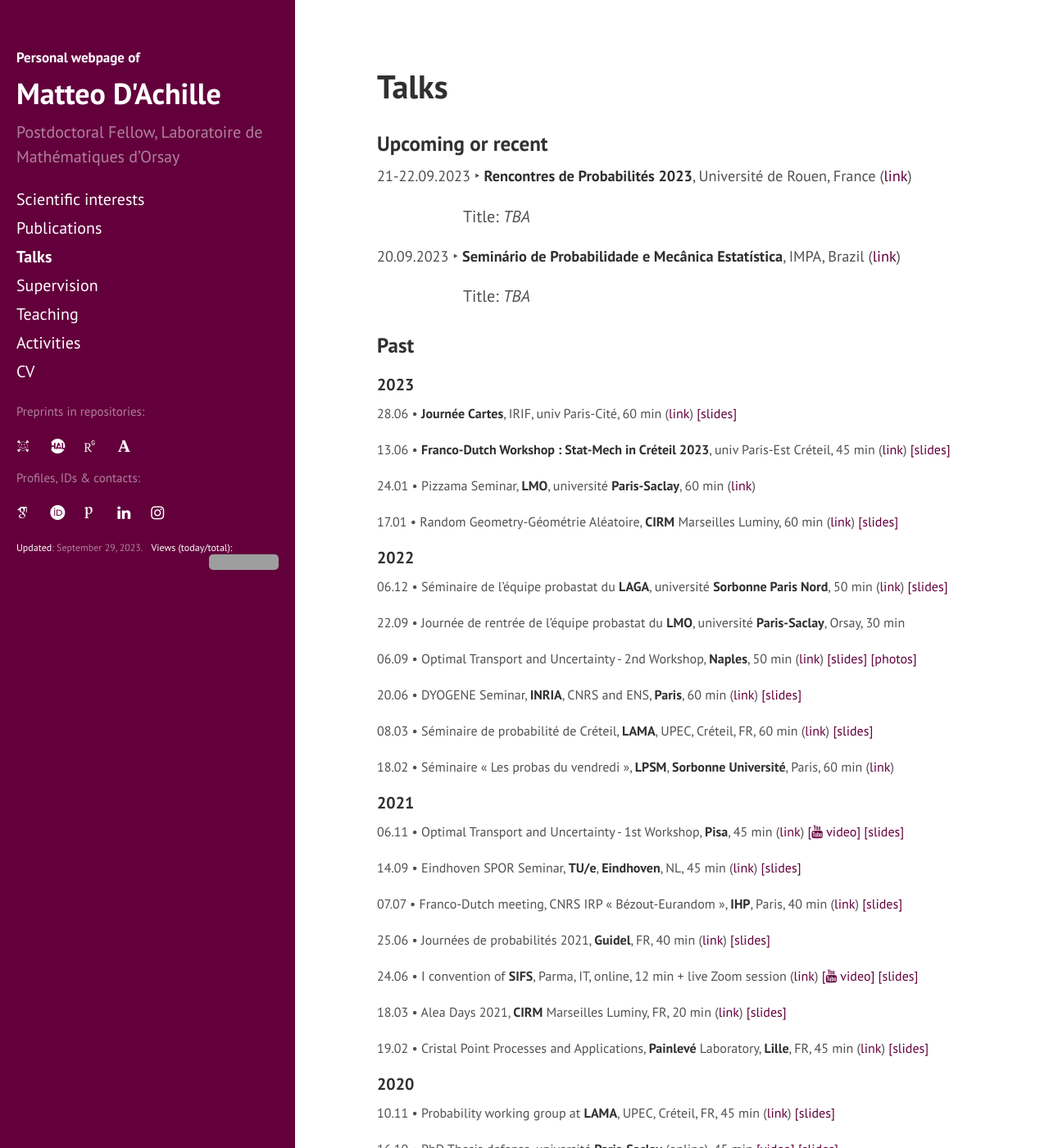
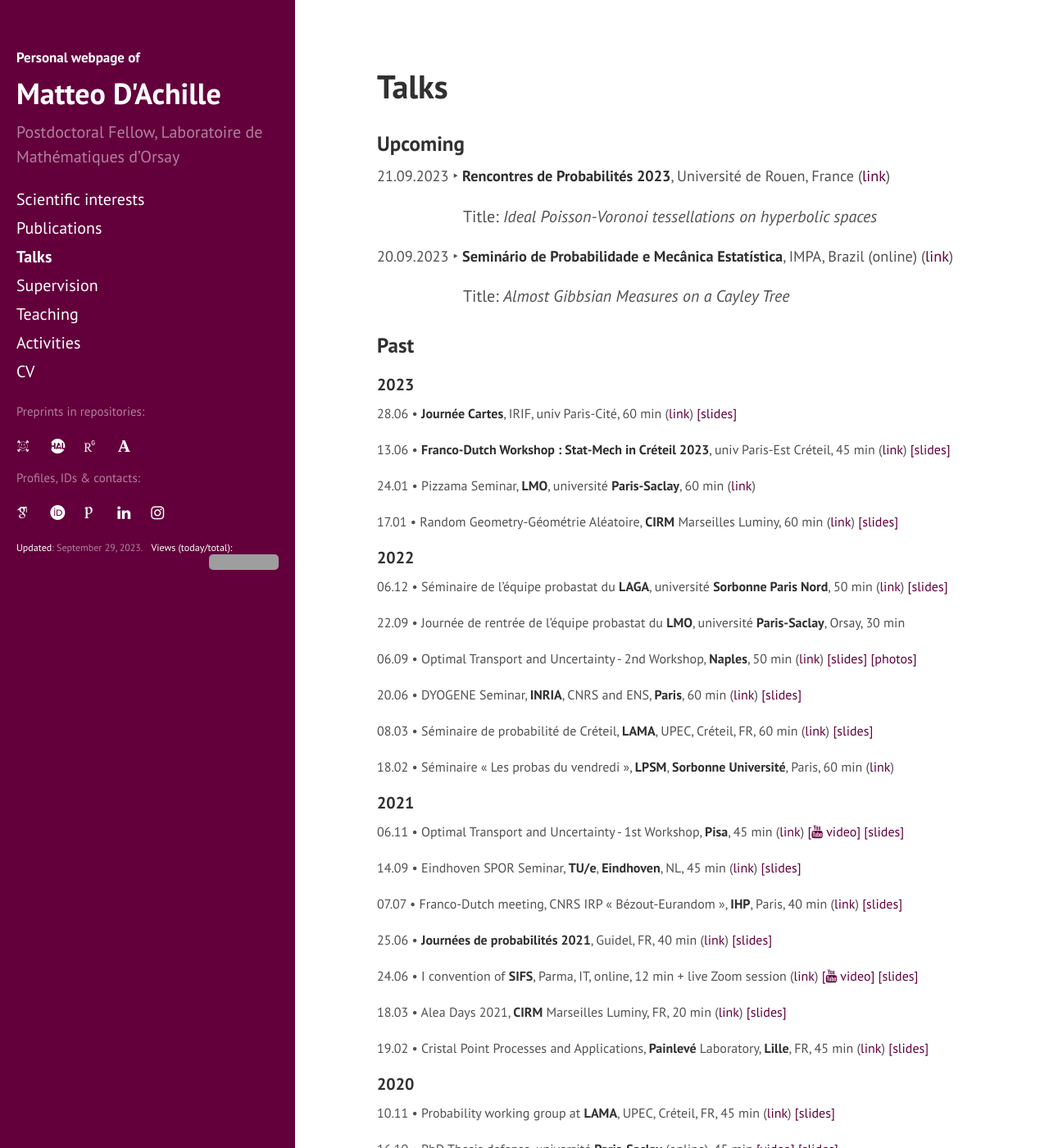
Before and after one commit to matteodachille/matteodachille.github.io, a Jekyll site: the page built from talks.md, in a window 1280 px wide and 1400 px high. Shown: the whole window at 82% size. Built offline with Jekyll 4.4.1, drawn with Linux system fonts in a browser that asks for light colours; nearby versions of some CDN libraries; some web fonts are replaced; grey boxes are pictures that could not be loaded.

Commit message:
Added upcoming talks titles

```diff
--- a/talks.md
+++ b/talks.md
@@ -23,19 +23,19 @@ s
 -->
 
 
-### Upcoming or recent
+### Upcoming
 
-21-22.09.2023 &#x2023; **Rencontres de Probabilités 2023**, Université de Rouen, France ([link](https://lmrs.univ-rouen.fr/fr/content/rencontres-de-probabilites-2023){:target="_blank"})
+21.09.2023 &#x2023; **Rencontres de Probabilités 2023**, Université de Rouen, France ([link](https://lmrs.univ-rouen.fr/fr/content/rencontres-de-probabilites-2023){:target="_blank"})
 {: style="font-size: 18.3px" }
 
-Title: _TBA_ <!--[ [slides] ](#){:target="_blank"}-->
+Title: _Ideal Poisson-Voronoi tessellations on hyperbolic spaces_ <!--[ [slides] ](#){:target="_blank"}-->
 {: style="margin-left: 105px" }
 
 
-20.09.2023 &#x2023; **Seminário de Probabilidade e Mecânica Estatística**, IMPA, Brazil ([link](https://spmes.impa.br/){:target="_blank"})
+20.09.2023 &#x2023; **Seminário de Probabilidade e Mecânica Estatística**, IMPA, Brazil (online) ([link](https://spmes.impa.br/){:target="_blank"})
 {: style="font-size: 18.3px" }
 
-Title: _TBA_ <!--[ [slides] ](#){:target="_blank"}-->
+Title: _Almost Gibbsian Measures on a Cayley Tree_ <!--[ [slides] ](#){:target="_blank"}-->
 {: style="margin-left: 105px" }
 
 
@@ -97,7 +97,7 @@ Title: _TBA_ <!--[ [slides] ](#){:target="_blank"}-->
 {: style="font-size: 16px" }
 07.07 &#x2022; Franco-Dutch meeting, CNRS IRP &#171; Bézout-Eurandom &#187;, **IHP**, Paris, 40 min ([link](https://perso.math.u-pem.fr/le_ny.arnaud/PreliminaryProgramIHP-July-Bezout-TUe-V14.pdf){:target="_blank"}) [ [slides] ]({{ site.baseurl }}downloads/ERAP_IHP_v18_final.pdf){:target="_blank"}
 {: style="font-size: 16px" }
-25.06 &#x2022;  Journées de probabilités 2021, **Guidel**, FR, 40 min ([link](https://journees-probabilites.univ-rennes1.fr/programme.htm){:target="_blank"}) [[slides]](https://journees-probabilites.univ-rennes1.fr/exposes/D%27Achille.pdf){:target="_blank"}
+25.06 &#x2022;  **Journées de probabilités 2021**, Guidel, FR, 40 min ([link](https://journees-probabilites.univ-rennes1.fr/programme.htm){:target="_blank"}) [[slides]](https://journees-probabilites.univ-rennes1.fr/exposes/D%27Achille.pdf){:target="_blank"}
 {: style="font-size: 16px" }
 24.06 &#x2022; I convention of **SIFS**, Parma, IT, online, 12 min + live Zoom session ([link](http://www.fisicastatistica.unipr.it/conf/PARMA2021/welcome.php){:target="_blank"}) [[<i class="fa fa-youtube fa-align-center-1x" aria-hidden="true"></i> video]](https://www.youtube.com/watch?v=4RcOiW20C_E){:target="_blank"} [[slides]]({{ site.baseurl }}downloads/ERAPs_Low_d_Weyl_SIFS_v8.pdf){:target="_blank"}
 {: style="font-size: 16px" }
```
